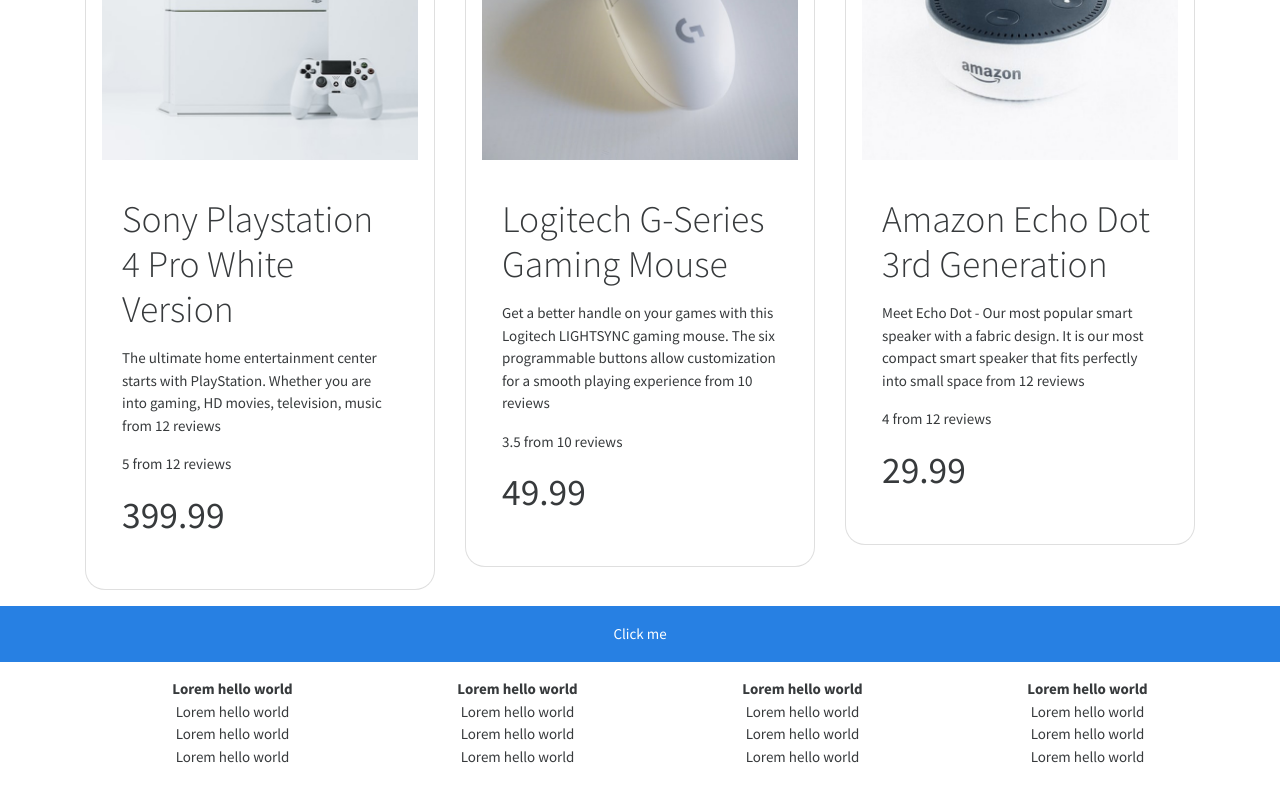
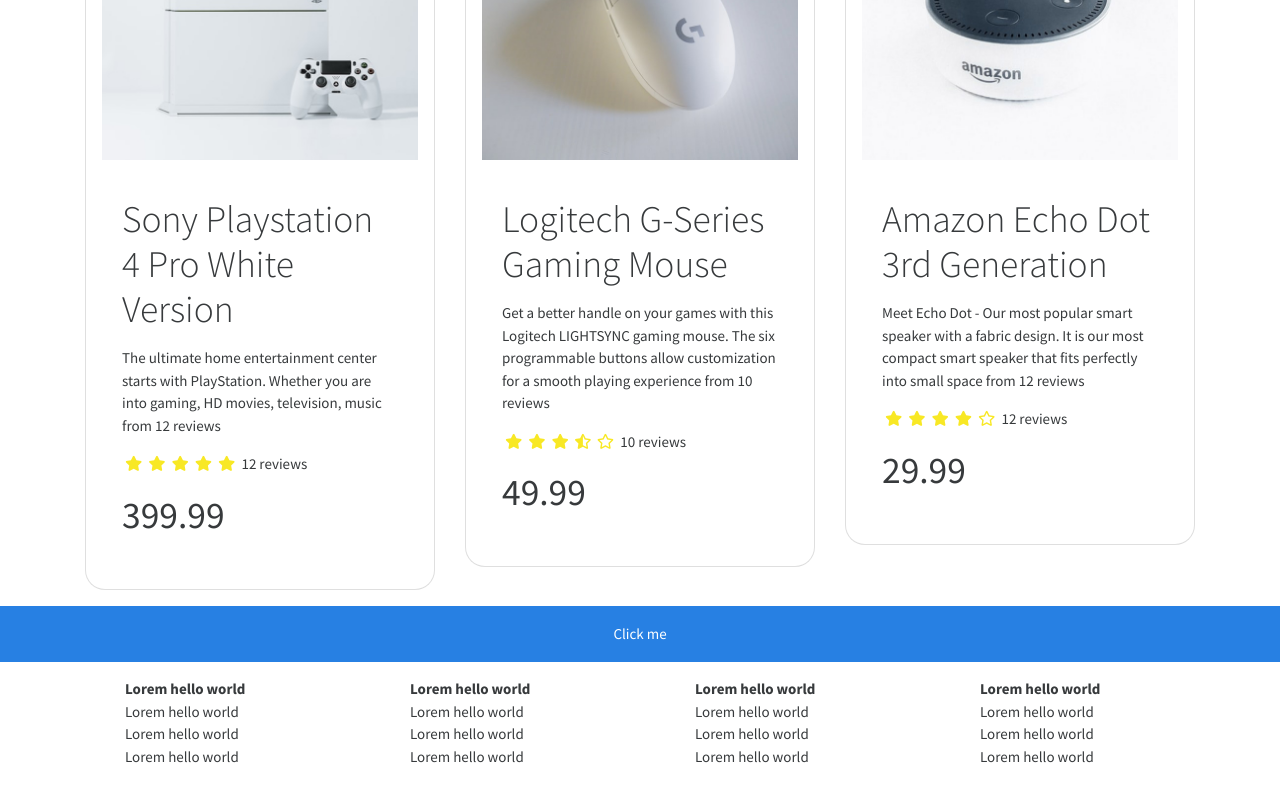
Before and after one commit to Sanjar-Kodirov/UzAmazon, a React (Create React App) app in the folder frontend/: page / in a window 1280 px wide. Shown: the part 985-1785 px from the top of the page. Built offline with nearby package versions, Linux system fonts and the light colour scheme.

Commit message:
Rating Have been done
rating system was done

```diff
--- a/frontend/src/component/Footer.js
+++ b/frontend/src/component/Footer.js
@@ -8,7 +8,7 @@
             <Container>
                 <Row>
                     <Col className="text-center py-3" sm={12} md={6} lg={3}>
-                        <ul>
+                        <ul className="text-left">
                             <li className="font-weight-bold">Lorem hello world</li>
                             <li>Lorem hello world</li>
                             <li>Lorem hello world</li>
@@ -16,7 +16,7 @@
                         </ul>
                     </Col>
                     <Col className="text-center py-3" sm={12} md={6} lg={3}>
-                        <ul>
+                        <ul className="text-left">
                             <li className="font-weight-bold">Lorem hello world</li>
                             <li>Lorem hello world</li>
                             <li>Lorem hello world</li>
@@ -24,7 +24,7 @@
                         </ul>
                     </Col>
                     <Col className="text-center py-3" sm={12} md={6} lg={3}>
-                        <ul>
+                        <ul className="text-left">
                             <li className="font-weight-bold">Lorem hello world</li>
                             <li>Lorem hello world</li>
                             <li>Lorem hello world</li>
@@ -32,7 +32,7 @@
                         </ul>
                     </Col>
                     <Col className="text-center py-3" sm={12} md={6} lg={3}>
-                        <ul>
+                        <ul className="text-left">
                             <li className="font-weight-bold">Lorem hello world</li>
                             <li>Lorem hello world</li>
                             <li>Lorem hello world</li>
--- a/frontend/src/component/Header.js
+++ b/frontend/src/component/Header.js
@@ -5,7 +5,7 @@
     return (
       <Navbar bg="primary"  variant="dark" expand="lg">
           <Container>
-            <Navbar.Brand href="#home mr-4"><i class="fas fa-align-left"></i>  все товары</Navbar.Brand>
+            <Navbar.Brand href="#home mr-4"><i className="fas fa-align-left"></i>  все товары</Navbar.Brand>
             <Navbar.Toggle aria-controls="basic-navbar-nav" />
             <Navbar.Collapse id="basic-navbar-nav">
                 <Nav className="ml-4">
--- a/frontend/src/component/Product.js
+++ b/frontend/src/component/Product.js
@@ -1,6 +1,6 @@
 import React from 'react'
 import { Card, Row,Col } from 'react-bootstrap'
-
+import Rating from './Rating'
 const Product = ({product}) => {
     return (
         <div>
@@ -20,9 +20,10 @@
                         </div>
                     </Card.Title>
                     <Card.Title as='div' varient='right'>
-                        <div className='my-3'>
+                        <Rating value={product.rating} color="#f8e825" text={`${product.numReviews} reviews`} />
+                        {/* <div className='my-3'>
                             {product.rating} from {product.numReviews} reviews
-                        </div>
+                        </div> */}
                     </Card.Title>
                     <Card.Title as='div'>
                         <div className='my-3'>
@@ -35,4 +36,6 @@
     )
 }
 
+
+
 export default Product
--- /dev/null
+++ b/frontend/src/component/Rating.js
@@ -0,0 +1,60 @@
+import React from 'react'
+import { propTypes } from 'react-bootstrap/esm/Image'
+
+const Rating = (  {value, text, color}  ) => {
+    return (
+        <div className="rating">
+            <span>
+                <i style={{color: color }} className= {
+                    value >= 1
+                    ? "fas fa-star"
+                    : value >= 0.5
+                    ? 'fas fa-star-half-alt'
+                    : 'far fa-star'}    ></i>
+            </span>
+            <span>
+                <i style={{color: color }} className= {
+                    value >= 2
+                    ? "fas fa-star"
+                    : value >= 1.5
+                    ? 'fas fa-star-half-alt'
+                    : 'far fa-star'}    ></i>
+            </span>
+            <span>
+                <i style={{color: color }} className= {
+                    value >= 3
+                    ? "fas fa-star"
+                    : value >= 2.5
+                    ? 'fas fa-star-half-alt'
+                    : 'far fa-star'}    ></i>
+            </span>
+            <span>
+                <i style={{color: color }}  className= {
+                    value >= 4
+                    ? "fas fa-star"
+                    : value >= 3.5
+                    ? 'fas fa-star-half-alt'
+                    : 'far fa-star'}    ></i>
+            </span>
+            <span>
+                <i style={{color: color }}  className= {
+                    value >= 5
+                    ? "fas fa-star"
+                    : value >= 4.5
+                    ? 'fas fa-star-half-alt'
+                    : 'far fa-star'}    ></i>
+            </span>
+            <span>{text ? text : '' }</span>
+        </div>
+    )
+}
+Rating.defaultProps = {
+    color: '#f8e825 '
+}
+/* Rating.protoType = {
+    value: propTypes.number.isRequired,
+    text: propTypes.string.isRequired,
+    color: propTypes.string.isRequired,
+} */
+
+export default Rating
--- a/frontend/src/index.css
+++ b/frontend/src/index.css
@@ -10,3 +10,6 @@
 .rounded-4{
     border-radius: 20px;
 }
+.rating span {
+    margin: 0.2rem;
+}
--- a/frontend/src/screens/HomeScreen.js
+++ b/frontend/src/screens/HomeScreen.js
@@ -7,11 +7,10 @@
         <>
             <h1>Latest products</h1>
             <Row>
-                {products.map( product =>{
+                {products.map(product =>{
                     return (
                         <Col sm={12} md={6} lg={4}>
-
-                            <Product product={product} />
+                            <Product key={product._id}  product={product} />
                         </Col>
                     )
                 })}
```
